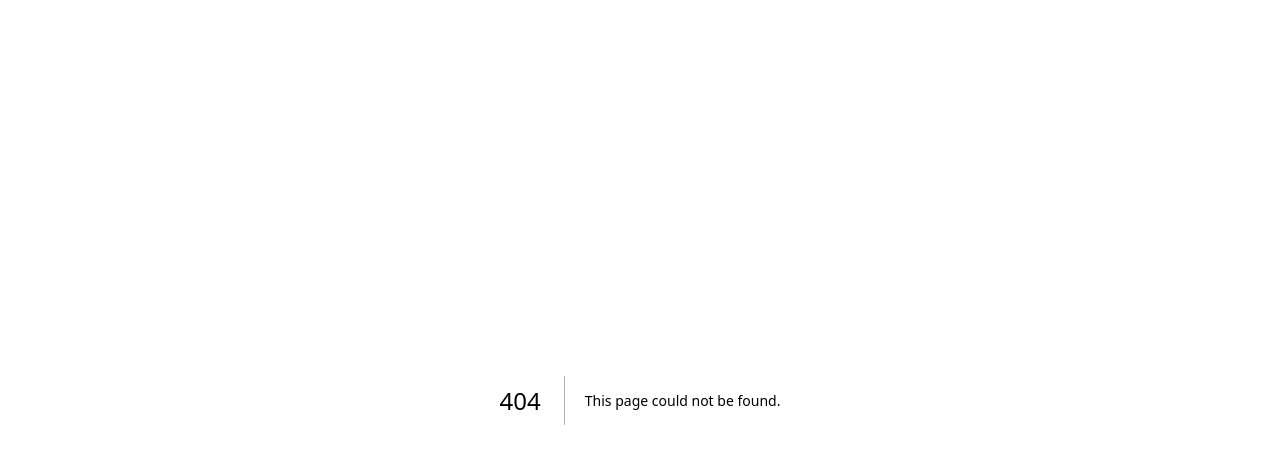
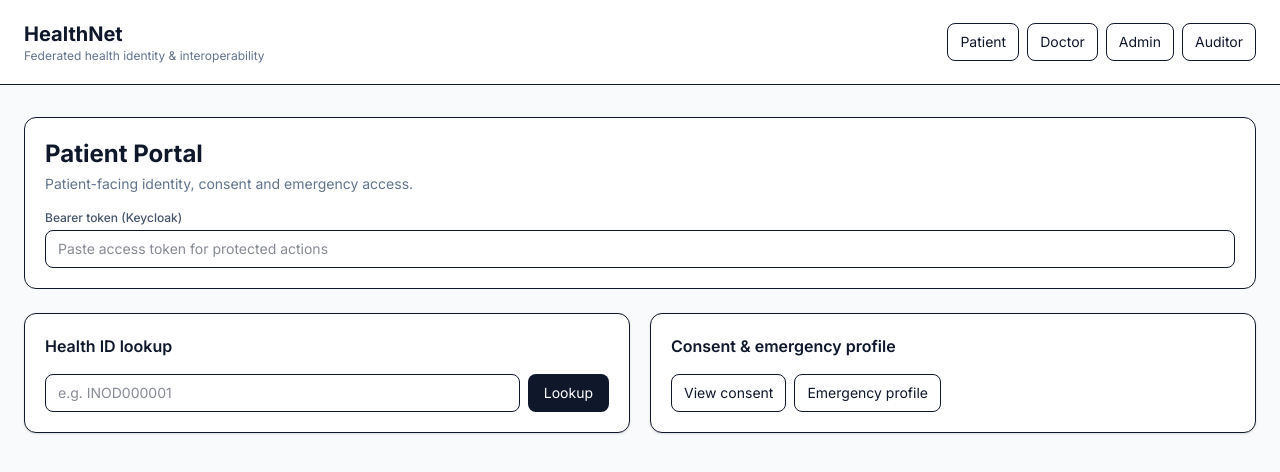
Before and after one commit to NitishkBiswal/Healthnet, a Next.js app in the folder frontend/: page /patient in a window 1280 px wide. Before the commit this address had no page. Shown: the top 472 px of the page. Built offline with nearby package versions, Linux system fonts and the light colour scheme; no server answers.

Commit message:
Add Segment 13 portal pages

```diff
--- /dev/null
+++ b/frontend/src/app/patient/page.tsx
@@ -0,0 +1,9 @@
+"use client";
+import { useState } from "react";
+import { api } from "@/lib/api";
+import { Card, Field, PortalShell } from "@/components/portal-shell";
+export default function PatientPortal() {
+  const [healthId,setHealthId]=useState(""); const [patient,setPatient]=useState<unknown>(null); const [consents,setConsents]=useState<unknown>(null); const [emergency,setEmergency]=useState<unknown>(null); const [error,setError]=useState("");
+  async function run(fn:()=>Promise<unknown>,setter:(v:unknown)=>void){setError("");try{setter(await fn())}catch(e){setError(e instanceof Error?e.message:"Request failed")}}
+  return <PortalShell title="Patient Portal" description="Patient-facing identity, consent and emergency access."><div className="grid gap-5 lg:grid-cols-2"><Card title="Health ID lookup"><div className="flex gap-2"><Field value={healthId} onChange={e=>setHealthId(e.target.value)} placeholder="e.g. INOD000001"/><button onClick={()=>run(()=>api.patient(healthId),setPatient)} className="rounded-lg bg-slate-900 px-4 text-sm text-white">Lookup</button></div>{patient&&<pre className="mt-4 overflow-auto rounded-lg bg-slate-50 p-4 text-xs">{JSON.stringify(patient,null,2)}</pre>}{error&&<p className="mt-3 text-sm text-red-600">{error}</p>}</Card><Card title="Consent & emergency profile"><div className="flex flex-wrap gap-2"><button onClick={()=>run(()=>api.consents(healthId),setConsents)} className="rounded-lg border px-3 py-2 text-sm">View consent</button><button onClick={()=>run(()=>api.emergency(healthId),setEmergency)} className="rounded-lg border px-3 py-2 text-sm">Emergency profile</button></div>{consents&&<pre className="mt-4 overflow-auto rounded-lg bg-slate-50 p-4 text-xs">{JSON.stringify(consents,null,2)}</pre>}{emergency&&<pre className="mt-4 overflow-auto rounded-lg bg-slate-50 p-4 text-xs">{JSON.stringify(emergency,null,2)}</pre>}</Card></div></PortalShell>;
+}
```
